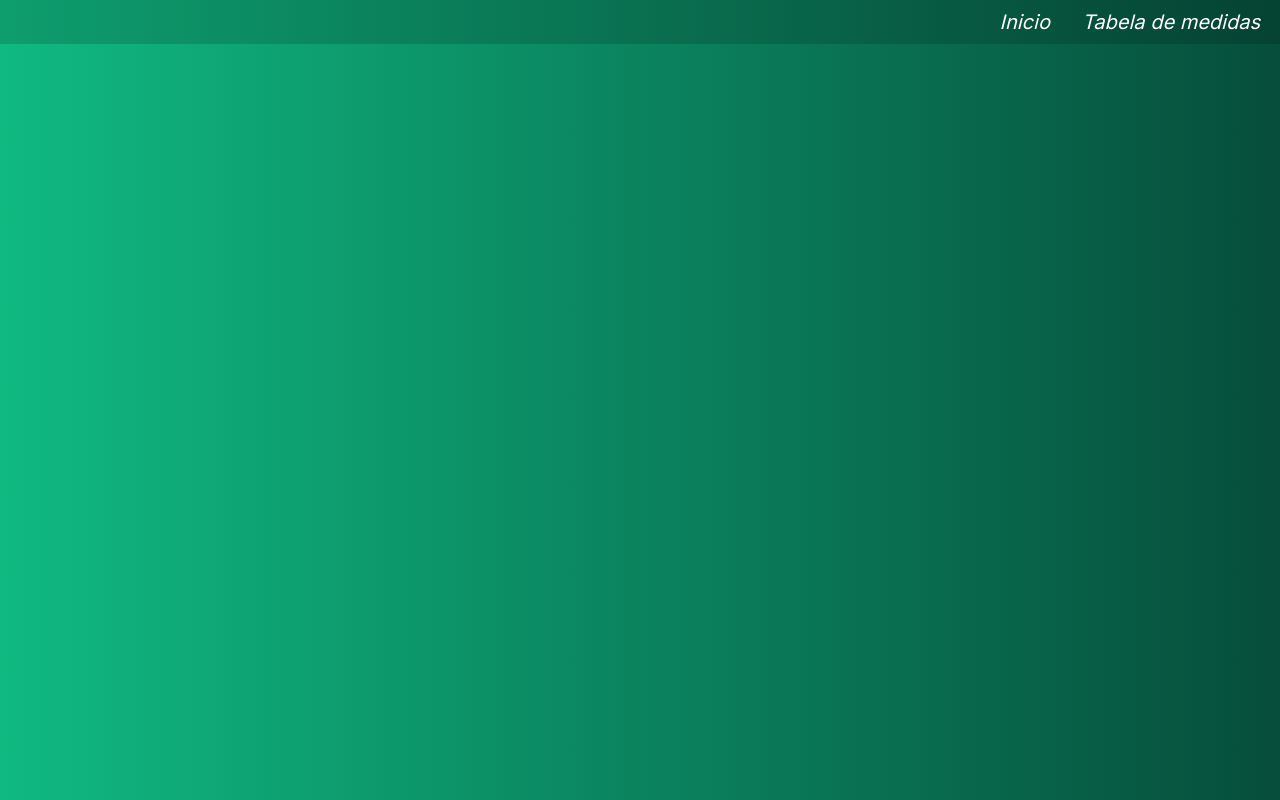
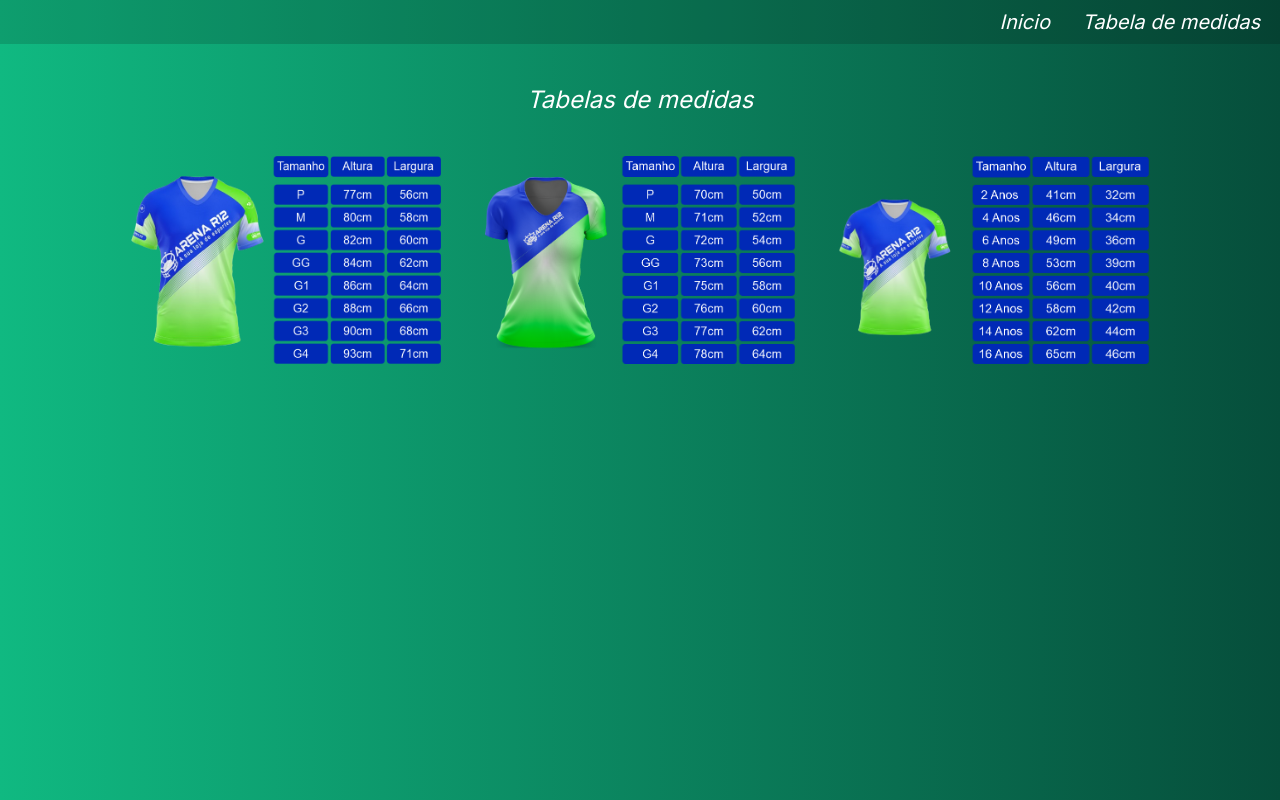
Before and after one commit to Igoviera/arenar12, a Next.js app: page /tabelaMedidas in a window 1280 px wide. Built offline with nearby package versions, Linux system fonts and the light colour scheme.

Commit message:
tabela de medidas

```diff
--- a/src/app/tabelaMedidas/page.tsx
+++ b/src/app/tabelaMedidas/page.tsx
@@ -9,7 +9,7 @@ const TabelaDeMedidas = () => {
         <>
             <Menu />
             <main className="flex flex-col justify-center">
-               {/* <h1 className="text-white italic text-2xl flex justify-center mt-10">Tabelas de medidas</h1>
+               <h1 className="text-white italic text-2xl flex justify-center mt-10">Tabelas de medidas</h1>
                 <section className="mt-10">
                     <div className="flex gap-11 justify-center flex-wrap">
                         <Image
@@ -34,7 +34,7 @@ const TabelaDeMedidas = () => {
 
                         />
                     </div>
-                </section>*/}
+                </section>
 
             </main>
 
```
